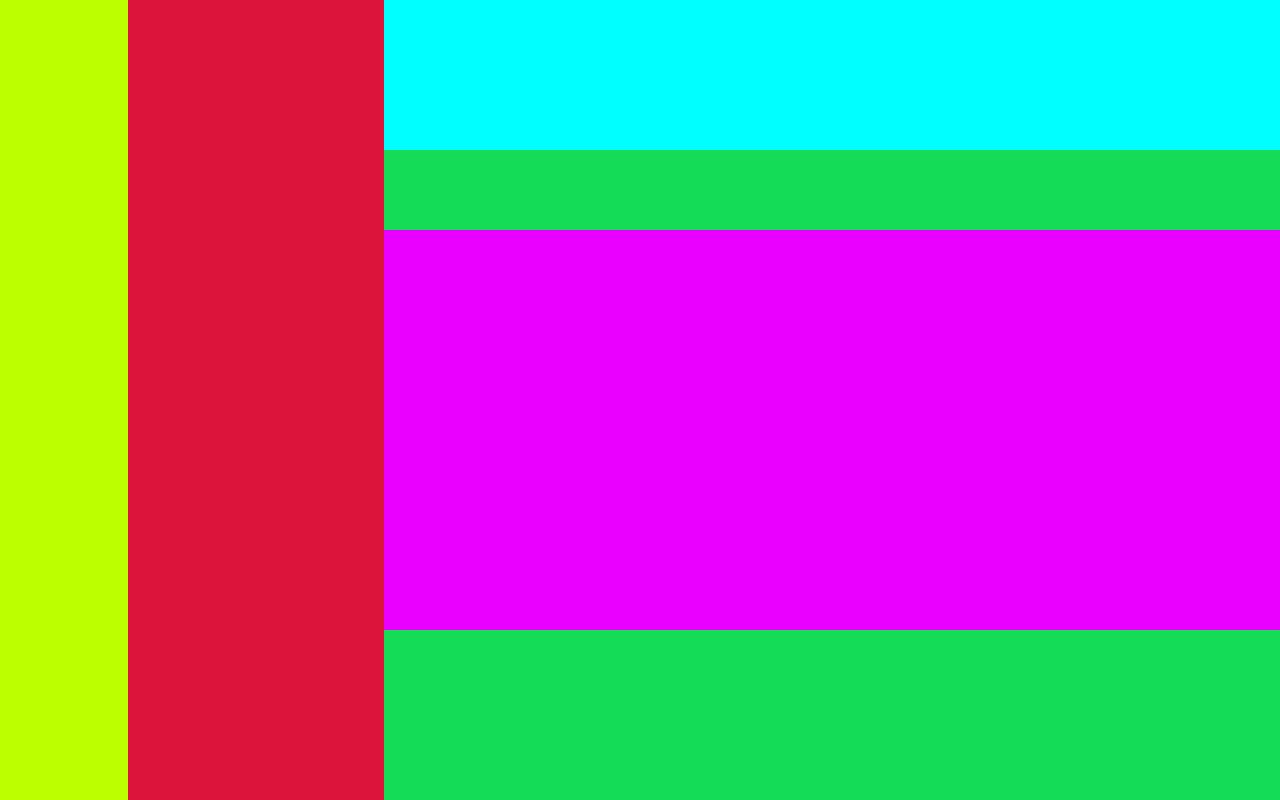
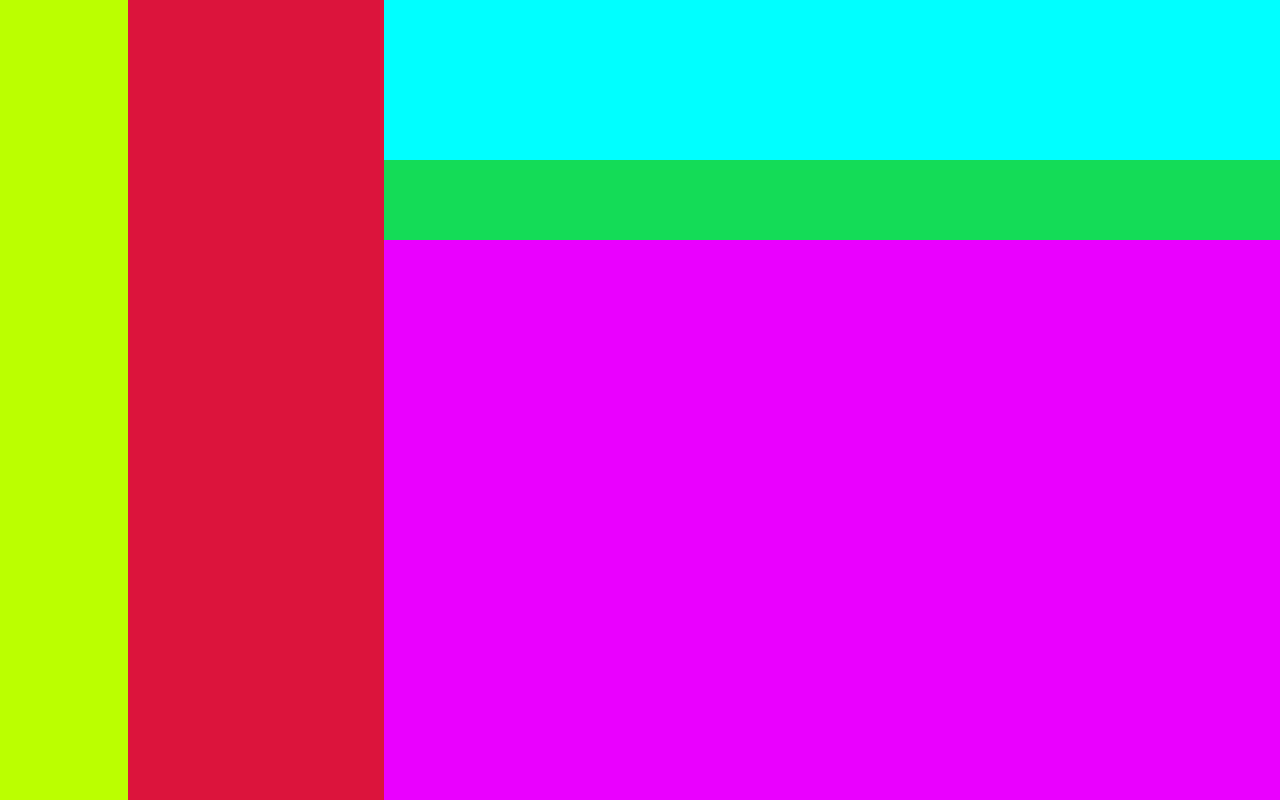
Before and after one commit to Zaibi727/Collection-of-Designs, a React (Create React App) app: page / in a window 1280 px wide. Built offline with nearby package versions, Linux system fonts and the light colour scheme.

Commit message:
Update screen.module.css

```diff
--- a/src/components/ScreenStructure/screen.module.css
+++ b/src/components/ScreenStructure/screen.module.css
@@ -1,3 +1,4 @@
+
 .screenWrapper{
     display: flex;
     width: 100%;
@@ -7,27 +8,27 @@
 background-color: rgb(187, 255, 0);
 width: 100%;
 max-width: 10%;
-height: 100vh;
+height: auto;
 }
 .sideNavBar{
    background-color: crimson;
    width: 100%;
+   height: auto;
    max-width: 20%;
-   height: 100vh;
 }
 .displayArea{
     background-color: rgb(20, 220, 87);
     width: 100%;
-    height: 100vh;
+    height: auto;
 }
 .topHeader{
     width: 100%;
-    height: 150px;
+    height: 20vh;
     background-color: cyan !important;
 }
 .table{
-    margin-top: 80px;
+    margin-top: 10vh;
     width: 100%;
-    height: 400px;
+    height: 70vh;
     background-color: rgb(234, 0, 255) !important;
 }
```
